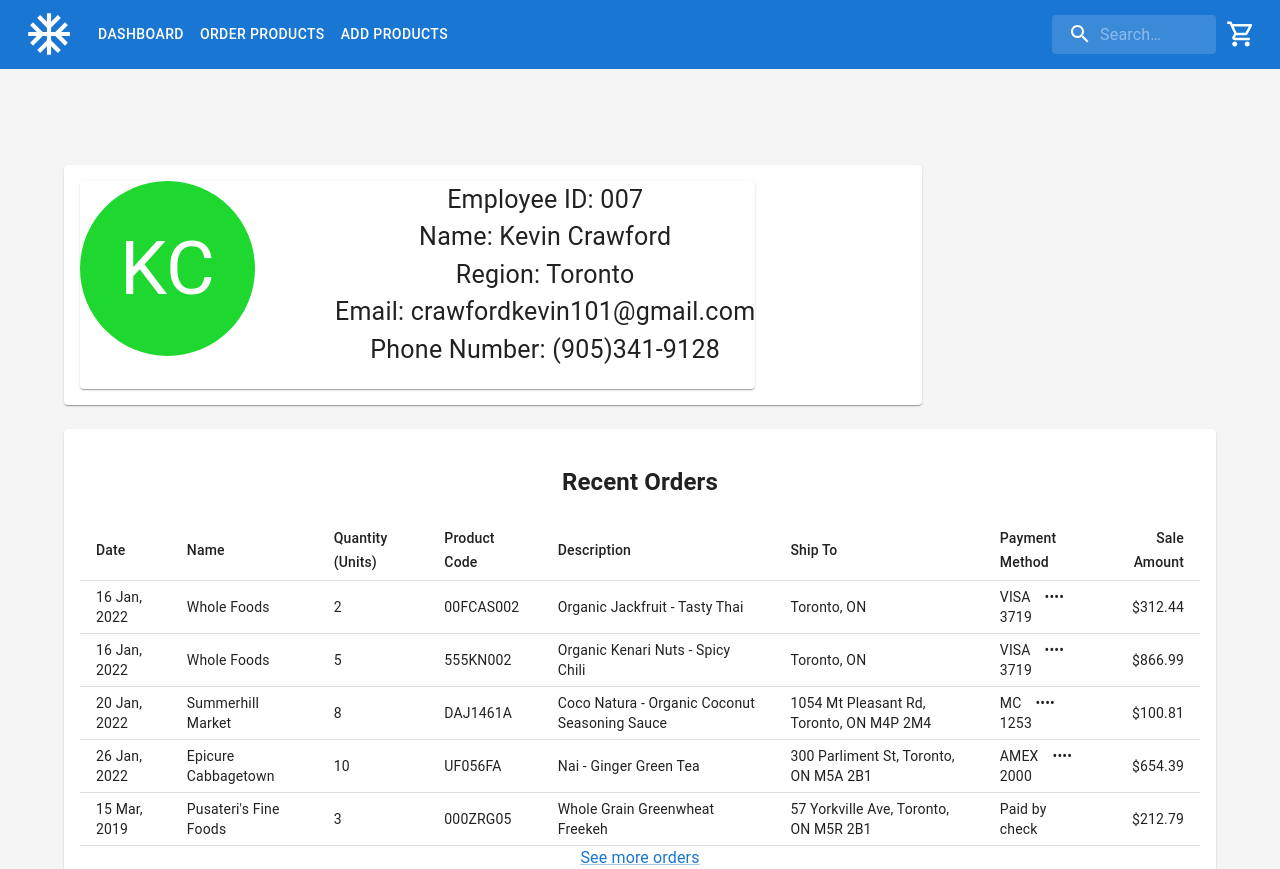
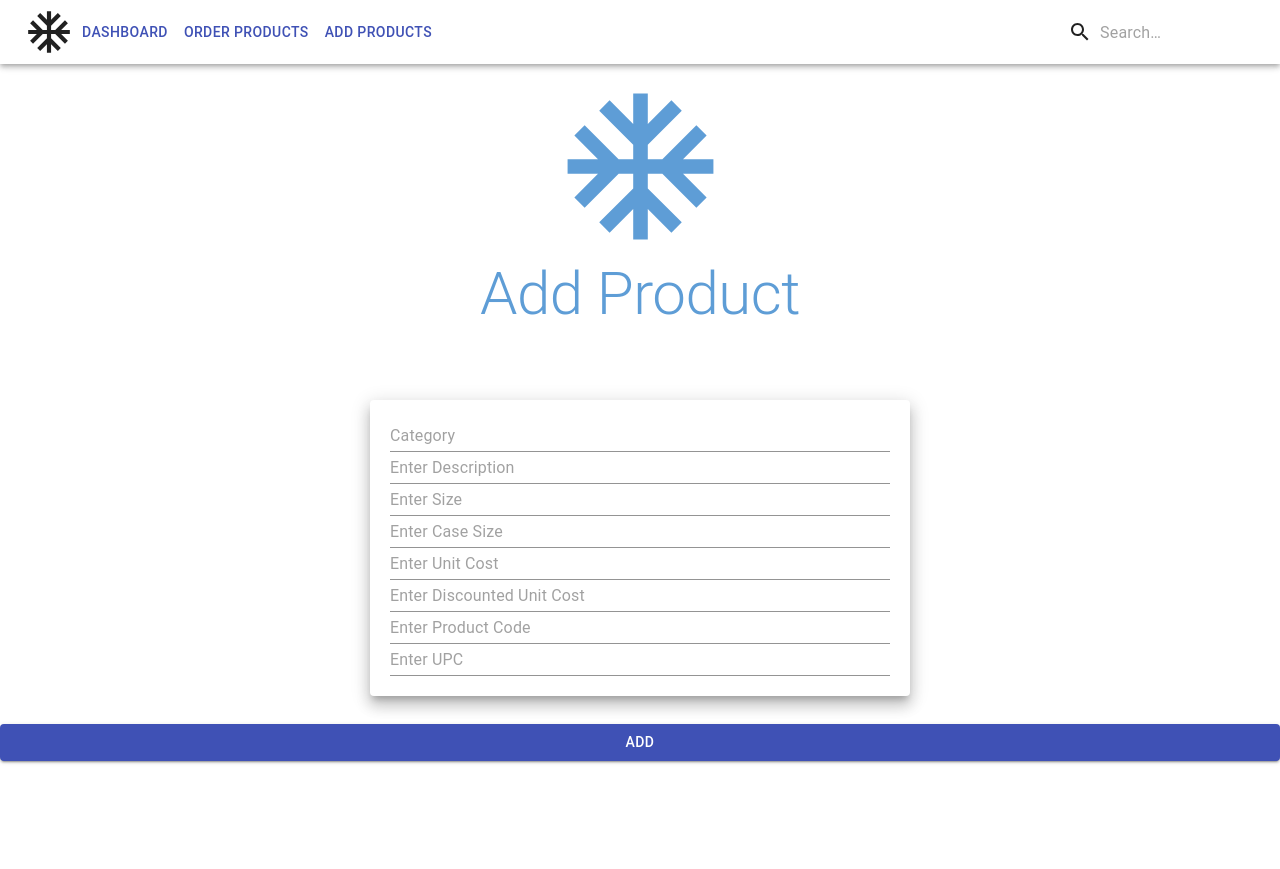
Before and after one commit to kcrawford101/cold_order_form, a React (Create React App) app in the folder client/: page /add in a window 1280 px wide. After the commit the page ends 800 px from the top, so only its background shows below. Built offline with nearby package versions, Linux system fonts and the light colour scheme.

Commit message:
added routes for each page

```diff
--- a/client/src/App.js
+++ b/client/src/App.js
@@ -18,14 +18,19 @@
       <Navbar />
       <div className="content">
         <Switch>
-          <Route path='/'>
+          <Route exact path='/'>
             <Dashboard />
           </Route>
+          <Route exact path='/add'>
+            <Add />
+          </Route>
+          <Route exact path='/order'>
+            <Order />
+          </Route>
+          <Route exact path='/submit'>
+            <Submit />
+          </Route>
         </Switch>
-
-        {/* <Add /> */}
-        {/* <Order /> */}
-        {/* <Submit /> */}
       </div>
     </div>
     </Router>
```
